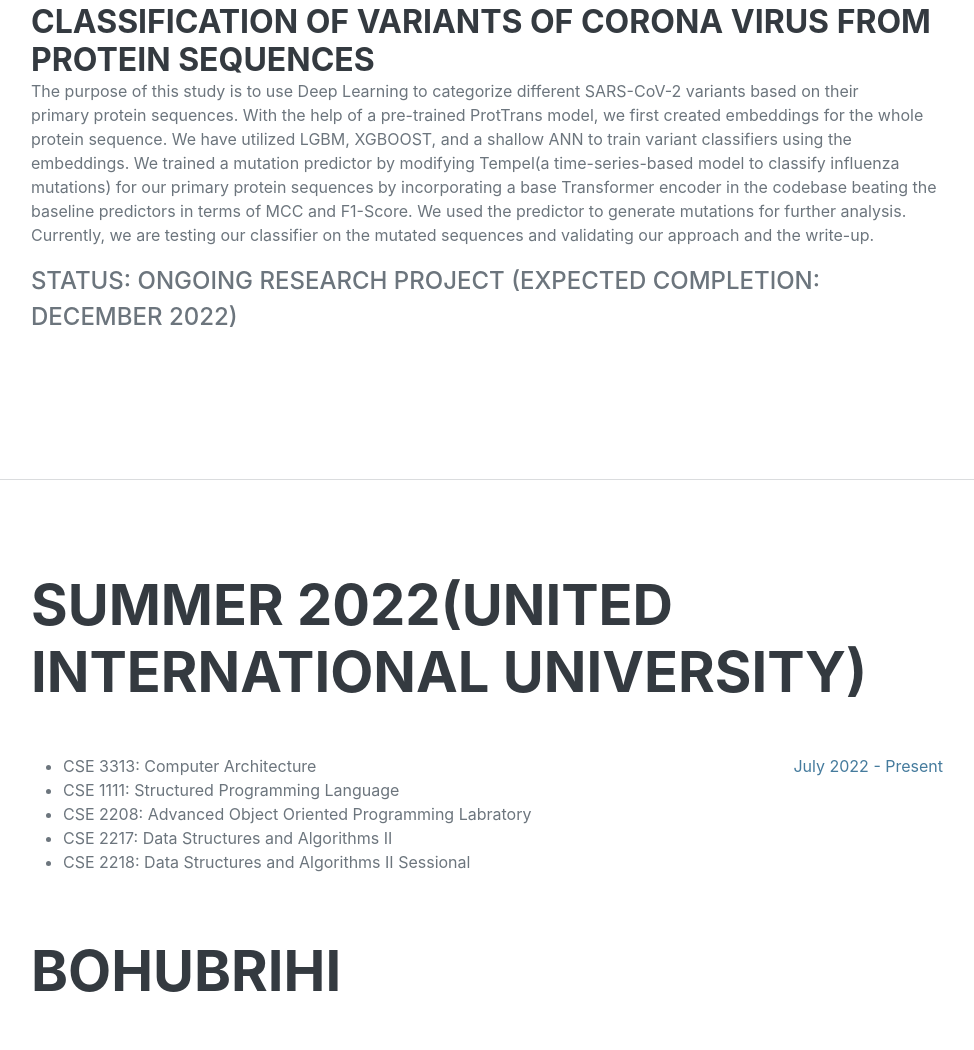
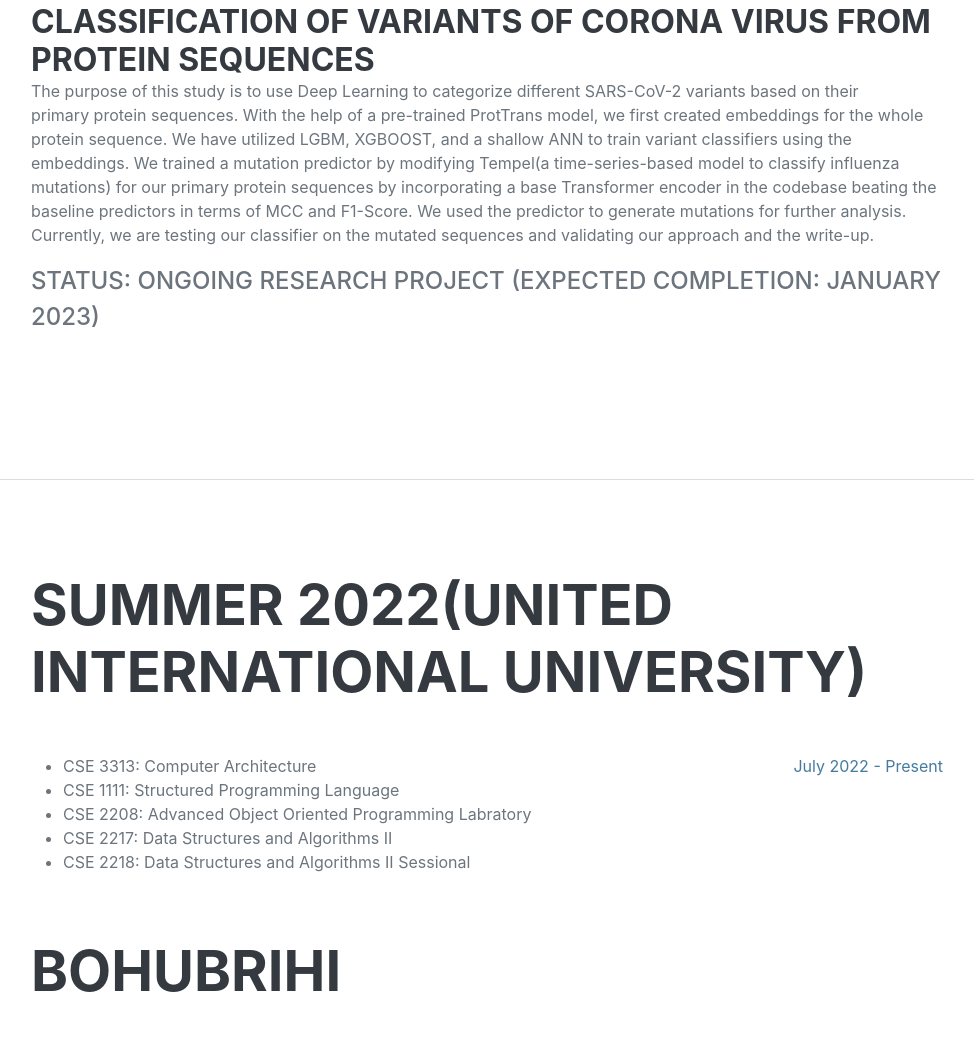
Before and after one commit to AJAkil/home, a plain HTML site: page index.html in a window 1280 px wide. Shown: the part 2800-3850 px from the top of the page, without its empty margins (289-1263 px from the left). Drawn offline with nearby package versions, Linux system fonts and the light colour scheme; some icons are missing; a web font is replaced by a local one.

Commit message:
edited completion date of one research project

```diff
--- a/index.html
+++ b/index.html
@@ -220,8 +220,8 @@
                             write-up.
                         </p>
 
-                        <div class="subheading mb-3">Status: Ongoing Research Project (Expected Completion: December
-                            2022)
+                        <div class="subheading mb-3">Status: Ongoing Research Project (Expected Completion: January
+                            2023)
                         </div>
                     </div>
                 </div>
```
